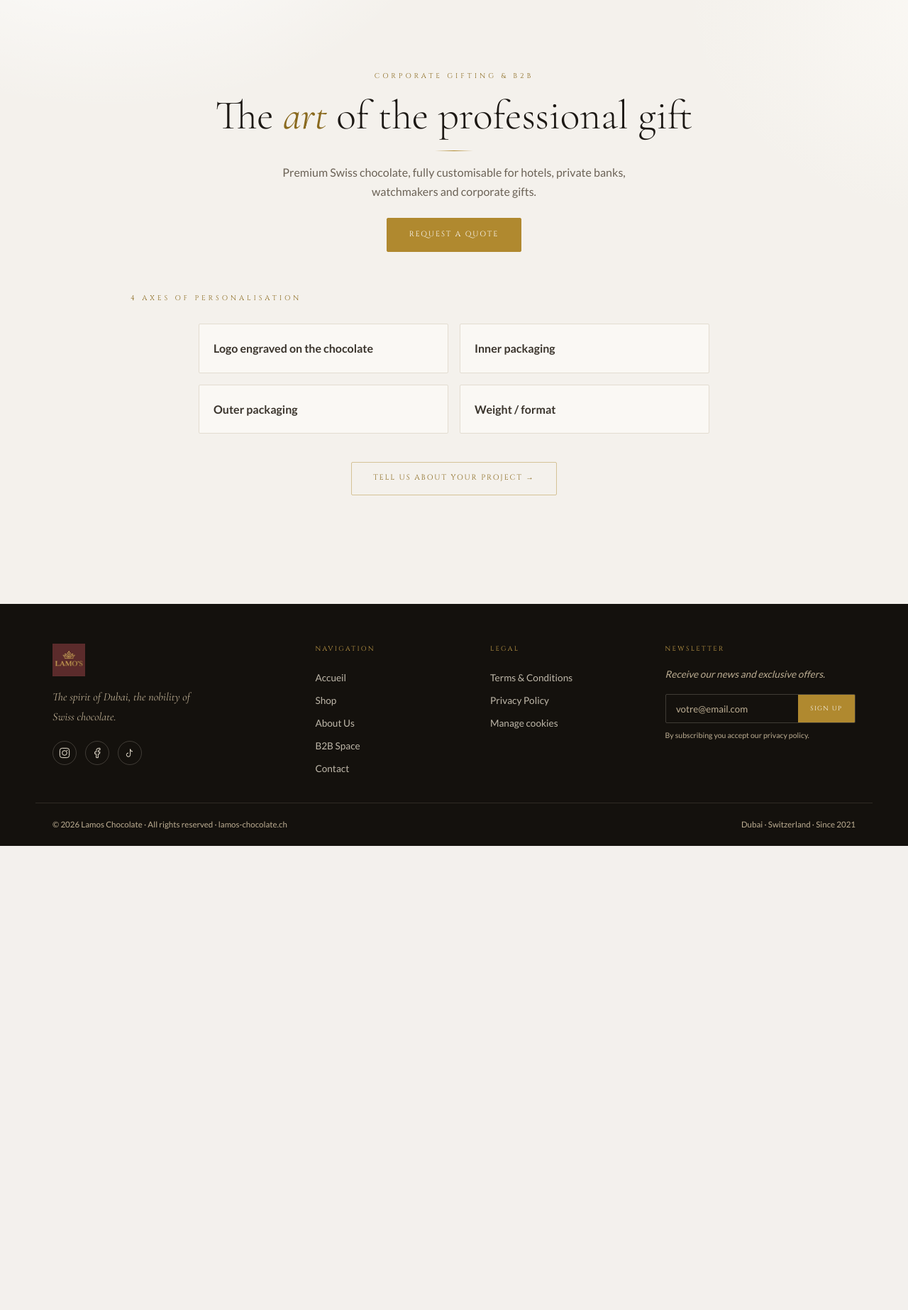
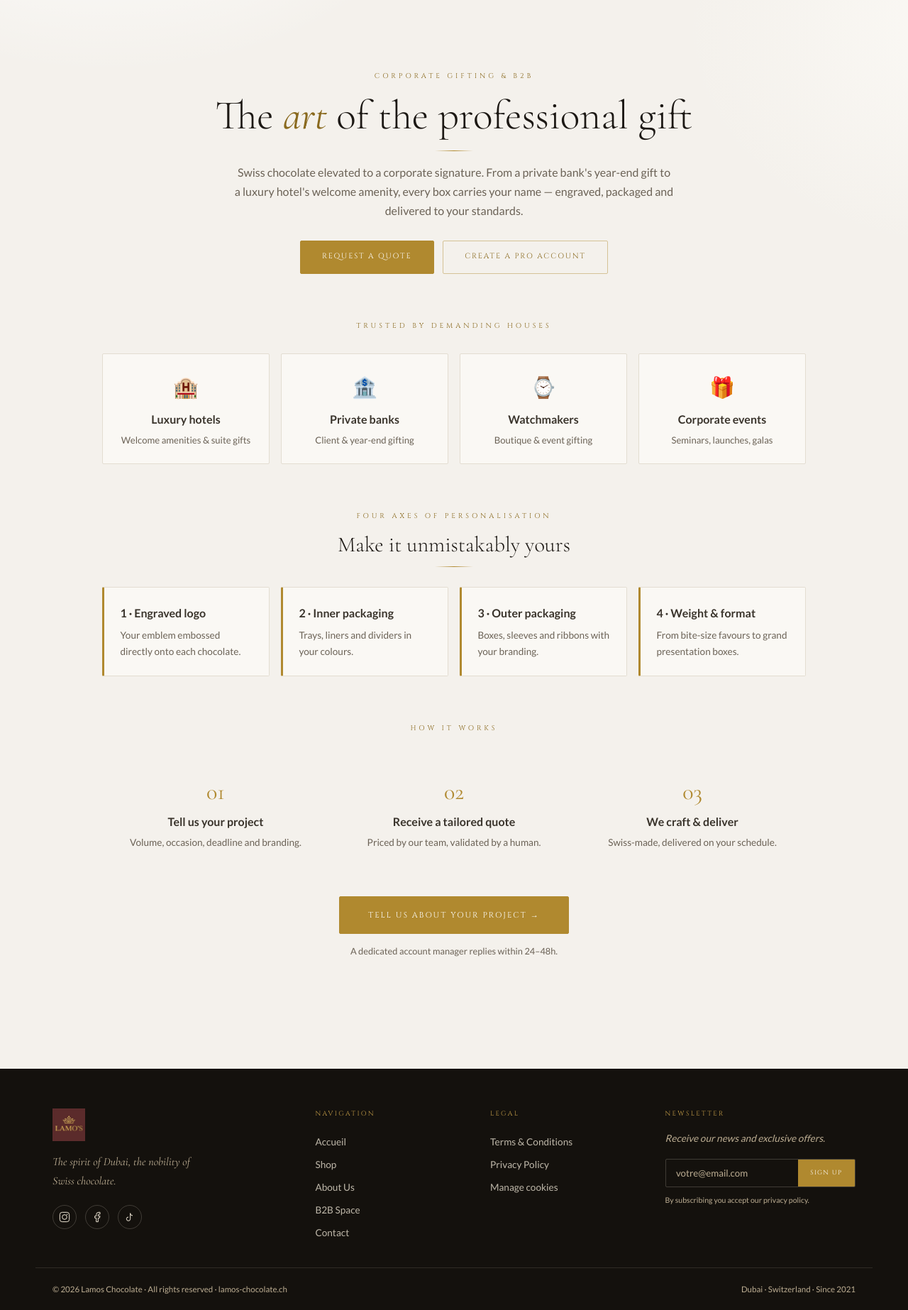
Before and after one commit to SaraEstelle/Lamos-chocolate, a Django app: page /b2b/ in a window 1280 px wide. Shown: the part 73-1919 px from the top of the page at 71% size. Before the commit the page ends 1265 px from the top, so only its background shows below. Run offline with Django 5.2, Linux system fonts and the light colour scheme; parts of the project's set-up code (start-up, migrations or seed data) failed here and were passed over.

Commit message:
feat(b2b): richer public presentation page
Add target-segment section (hotels, private banks, watchmakers, corporate),
describe each of the 4 personalisation axes, add a 3-step 'how it works'
block and a clearer final CTA. Remove the dead template loop. All copy stays
inside {% trans %} for upcoming i18n."

```diff
--- a/backend/templates/b2b/presentation.html
+++ b/backend/templates/b2b/presentation.html
@@ -4,32 +4,109 @@
 {% block title %}{% trans "Professionals — Corporate Gifting" %} — Lamos Chocolate{% endblock %}
 
 {% block content %}
-<section class="section container" style="max-width:960px;">
+<section class="section container" style="max-width:1040px;">
 
-  <div style="text-align:center;margin-bottom:3rem;">
+  <div style="text-align:center;margin-bottom:3.5rem;">
     <span class="eyebrow">{% trans "Corporate gifting & B2B" %}</span>
-    <h1 class="h-display h-display-center">{% trans "The" %} <em>{% trans "art" %}</em> {% trans "of the professional gift" %}</h1>
+    <h1 class="h-display h-display-center">
+      {% trans "The" %} <em>{% trans "art" %}</em> {% trans "of the professional gift" %}
+    </h1>
     <span class="gold-line" style="margin:1rem auto;"></span>
-    <p class="muted" style="max-width:560px;margin:0 auto;">{% trans "Premium Swiss chocolate, fully customisable for hotels, private banks, watchmakers and corporate gifts." %}</p>
-    <div style="display:flex;gap:.75rem;justify-content:center;flex-wrap:wrap;margin-top:1.5rem;">
+    <p class="muted" style="max-width:620px;margin:0 auto;">
+      {% trans "Swiss chocolate elevated to a corporate signature. From a private bank's year-end gift to a luxury hotel's welcome amenity, every box carries your name — engraved, packaged and delivered to your standards." %}
+    </p>
+    <div style="display:flex;gap:.75rem;justify-content:center;flex-wrap:wrap;margin-top:1.75rem;">
       <a href="{% url 'b2b:request' %}" class="btn btn-gold">{% trans "Request a quote" %}</a>
       {% if user.is_authenticated and user.b2b_account %}
-        <a href="{% url 'b2b:portal' %}" class="btn btn-outline">{% trans "Pro space" %}</a>
+        <a href="{% url 'b2b:portal' %}" class="btn btn-outline">{% trans "Enter the pro space" %}</a>
+      {% else %}
+        <a href="{% url 'b2b:register' %}" class="btn btn-outline">{% trans "Create a pro account" %}</a>
       {% endif %}
     </div>
   </div>
 
-  <h2 class="eyebrow" style="text-align:center;">{% trans "4 axes of personalisation" %}</h2>
-  <div style="display:grid;grid-template-columns:repeat(2,1fr);gap:1rem;max-width:720px;margin:1rem auto 0;">
-    {% for label in "logo,inner,outer,weight"|slice:":0" %}{% endfor %}
-    <div style="border:1px solid var(--c-line);border-radius:var(--radius);padding:1.25rem;background:var(--c-ivory);"><strong>{% trans "Logo engraved on the chocolate" %}</strong></div>
-    <div style="border:1px solid var(--c-line);border-radius:var(--radius);padding:1.25rem;background:var(--c-ivory);"><strong>{% trans "Inner packaging" %}</strong></div>
-    <div style="border:1px solid var(--c-line);border-radius:var(--radius);padding:1.25rem;background:var(--c-ivory);"><strong>{% trans "Outer packaging" %}</strong></div>
-    <div style="border:1px solid var(--c-line);border-radius:var(--radius);padding:1.25rem;background:var(--c-ivory);"><strong>{% trans "Weight / format" %}</strong></div>
+
+  <div style="text-align:center;margin-bottom:1rem;">
+    <span class="eyebrow">{% trans "Trusted by demanding houses" %}</span>
+  </div>
+  <div style="display:grid;grid-template-columns:repeat(auto-fit,minmax(160px,1fr));gap:1rem;margin-bottom:3.5rem;">
+    {% comment %} Each segment = one value proposition, kept short. {% endcomment %}
+    <div style="border:1px solid var(--c-line);border-radius:var(--radius);padding:1.4rem;text-align:center;background:var(--c-ivory);">
+      <div style="font-size:1.8rem;" aria-hidden="true">🏨</div>
+      <strong style="display:block;margin-top:.4rem;">{% trans "Luxury hotels" %}</strong>
+      <p class="muted" style="font-size:.82rem;margin-top:.3rem;">{% trans "Welcome amenities & suite gifts" %}</p>
+    </div>
+    <div style="border:1px solid var(--c-line);border-radius:var(--radius);padding:1.4rem;text-align:center;background:var(--c-ivory);">
+      <div style="font-size:1.8rem;" aria-hidden="true">🏦</div>
+      <strong style="display:block;margin-top:.4rem;">{% trans "Private banks" %}</strong>
+      <p class="muted" style="font-size:.82rem;margin-top:.3rem;">{% trans "Client & year-end gifting" %}</p>
+    </div>
+    <div style="border:1px solid var(--c-line);border-radius:var(--radius);padding:1.4rem;text-align:center;background:var(--c-ivory);">
+      <div style="font-size:1.8rem;" aria-hidden="true">⌚</div>
+      <strong style="display:block;margin-top:.4rem;">{% trans "Watchmakers" %}</strong>
+      <p class="muted" style="font-size:.82rem;margin-top:.3rem;">{% trans "Boutique & event gifting" %}</p>
+    </div>
+    <div style="border:1px solid var(--c-line);border-radius:var(--radius);padding:1.4rem;text-align:center;background:var(--c-ivory);">
+      <div style="font-size:1.8rem;" aria-hidden="true">🎁</div>
+      <strong style="display:block;margin-top:.4rem;">{% trans "Corporate events" %}</strong>
+      <p class="muted" style="font-size:.82rem;margin-top:.3rem;">{% trans "Seminars, launches, galas" %}</p>
+    </div>
   </div>
 
-  <div style="text-align:center;margin-top:2.5rem;">
-    <a href="{% url 'b2b:request' %}" class="btn btn-outline">{% trans "Tell us about your project" %} &rarr;</a>
+
+  <div style="text-align:center;margin-bottom:.5rem;">
+    <span class="eyebrow">{% trans "Four axes of personalisation" %}</span>
+    <h2 class="h-display" style="font-size:1.9rem;">{% trans "Make it unmistakably yours" %}</h2>
+    <span class="gold-line" style="margin:.75rem auto 1.75rem;"></span>
   </div>
+  <div style="display:grid;grid-template-columns:repeat(auto-fit,minmax(220px,1fr));gap:1rem;">
+    <div style="border:1px solid var(--c-line);border-left:3px solid var(--c-gold);border-radius:var(--radius);padding:1.4rem;background:var(--c-ivory);">
+      <strong>{% trans "1 · Engraved logo" %}</strong>
+      <p class="muted" style="font-size:.85rem;margin-top:.4rem;">{% trans "Your emblem embossed directly onto each chocolate." %}</p>
+    </div>
+    <div style="border:1px solid var(--c-line);border-left:3px solid var(--c-gold);border-radius:var(--radius);padding:1.4rem;background:var(--c-ivory);">
+      <strong>{% trans "2 · Inner packaging" %}</strong>
+      <p class="muted" style="font-size:.85rem;margin-top:.4rem;">{% trans "Trays, liners and dividers in your colours." %}</p>
+    </div>
+    <div style="border:1px solid var(--c-line);border-left:3px solid var(--c-gold);border-radius:var(--radius);padding:1.4rem;background:var(--c-ivory);">
+      <strong>{% trans "3 · Outer packaging" %}</strong>
+      <p class="muted" style="font-size:.85rem;margin-top:.4rem;">{% trans "Boxes, sleeves and ribbons with your branding." %}</p>
+    </div>
+    <div style="border:1px solid var(--c-line);border-left:3px solid var(--c-gold);border-radius:var(--radius);padding:1.4rem;background:var(--c-ivory);">
+      <strong>{% trans "4 · Weight & format" %}</strong>
+      <p class="muted" style="font-size:.85rem;margin-top:.4rem;">{% trans "From bite-size favours to grand presentation boxes." %}</p>
+    </div>
+  </div>
+
+
+  <div style="text-align:center;margin:3.5rem 0 1.5rem;">
+    <span class="eyebrow">{% trans "How it works" %}</span>
+  </div>
+  <div style="display:grid;grid-template-columns:repeat(auto-fit,minmax(200px,1fr));gap:1rem;">
+    <div style="text-align:center;padding:1rem;">
+      <div style="font-family:var(--font-display);font-size:2rem;color:var(--c-gold);">01</div>
+      <strong>{% trans "Tell us your project" %}</strong>
+      <p class="muted" style="font-size:.85rem;margin-top:.3rem;">{% trans "Volume, occasion, deadline and branding." %}</p>
+    </div>
+    <div style="text-align:center;padding:1rem;">
+      <div style="font-family:var(--font-display);font-size:2rem;color:var(--c-gold);">02</div>
+      <strong>{% trans "Receive a tailored quote" %}</strong>
+      <p class="muted" style="font-size:.85rem;margin-top:.3rem;">{% trans "Priced by our team, validated by a human." %}</p>
+    </div>
+    <div style="text-align:center;padding:1rem;">
+      <div style="font-family:var(--font-display);font-size:2rem;color:var(--c-gold);">03</div>
+      <strong>{% trans "We craft & deliver" %}</strong>
+      <p class="muted" style="font-size:.85rem;margin-top:.3rem;">{% trans "Swiss-made, delivered on your schedule." %}</p>
+    </div>
+  </div>
+
+
+  <div style="text-align:center;margin-top:3rem;">
+    <a href="{% url 'b2b:request' %}" class="btn btn-gold btn-lg">{% trans "Tell us about your project" %} &rarr;</a>
+    <p class="muted" style="font-size:.8rem;margin-top:.9rem;">
+      {% trans "A dedicated account manager replies within 24–48h." %}
+    </p>
+  </div>
+
 </section>
 {% endblock %}
```
